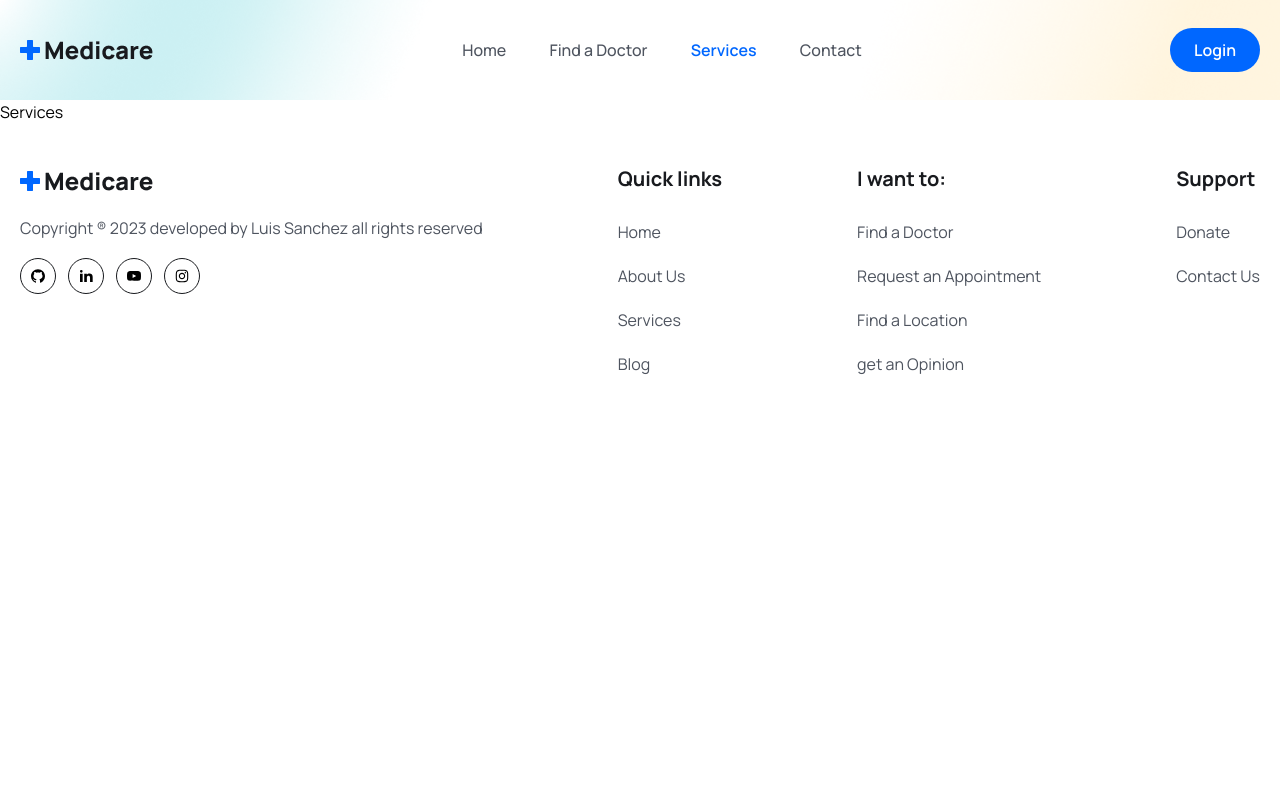
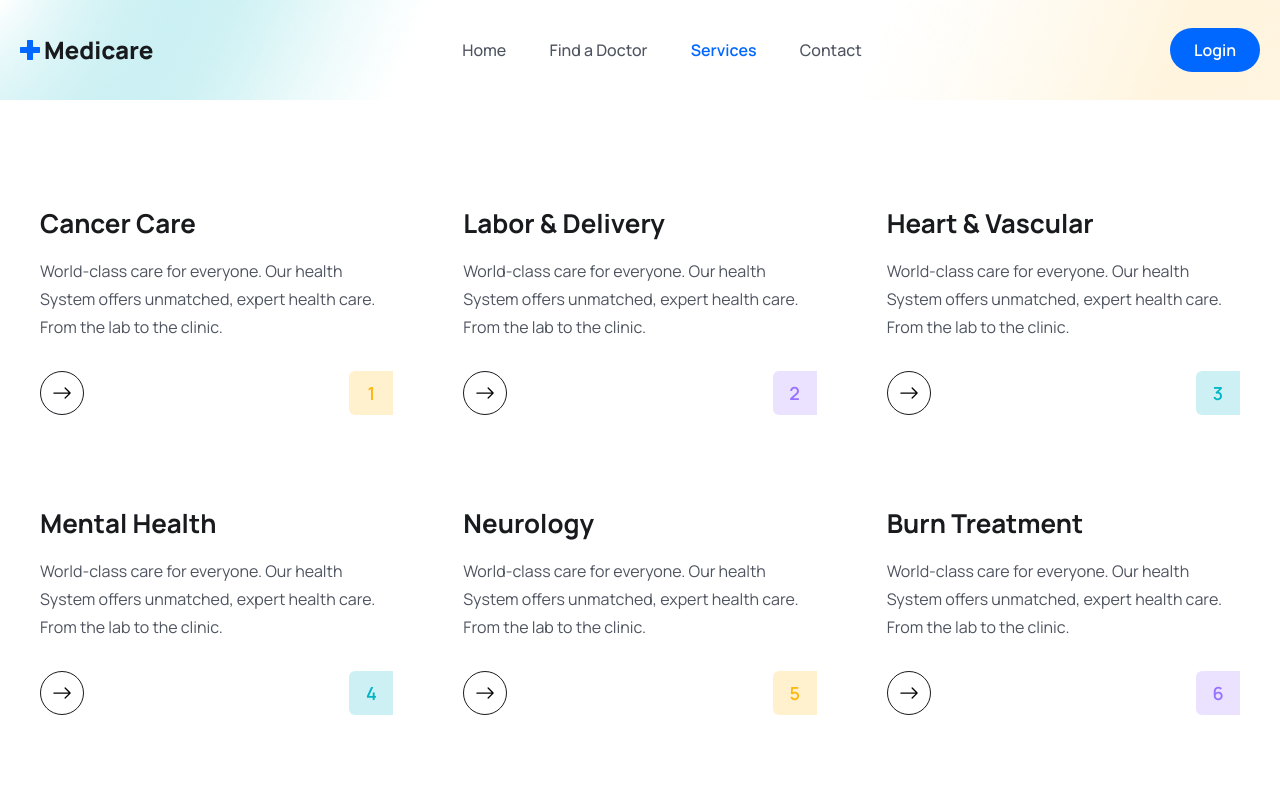
Before and after one commit to sanieni6/MERN-Doctor-apoinment-web, a React (Vite) app: page /services in a window 1280 px wide. Shown: the top 800 px of the page. Built offline with nearby package versions, Linux system fonts and the light colour scheme.

Commit message:
Begin with the doctor subpage

```diff
--- a/src/pages/Doctors/Doctors.jsx
+++ b/src/pages/Doctors/Doctors.jsx
@@ -1,8 +1,18 @@
-import React from 'react'
+import DoctorCard from '../../components/Doctors/DoctorCard';
+import { doctors  } from '../../assets/data/doctors';
 
 const Doctors = () => {
   return (
-    <div>Doctors</div>
+    <>
+      <section className='bg-[#fff9ea]'>
+        <div className='container text-center'>
+          <h2 className='heading'>Find a Doctor</h2>
+          <div className='max-w-[570px] mt-[30px] mx-auto bg-[#0066ff2c] rounded-md flex items-center justify-between'>
+
+          </div>
+        </div>
+      </section>
+    </>
   )
 }
 
--- a/src/pages/Services.jsx
+++ b/src/pages/Services.jsx
@@ -1,8 +1,17 @@
-import React from 'react'
+import { services } from '../assets/data/services';
+import ServiceCard from '../components/Services/ServiceCard';
 
 const Services = () => {
   return (
-    <div>Services</div>
+    <section>
+      <div className='container'>
+      <div className="grid grid-cols-1 md:grid-cols-2 lg:grid-cols-3 gap-5 lg:gap-[30px] ">
+      {services.map((service, index) => {
+        return <ServiceCard item={service} index={index} key={index} />;
+      })}
+    </div>
+      </div>
+    </section>
   )
 }
 
```
